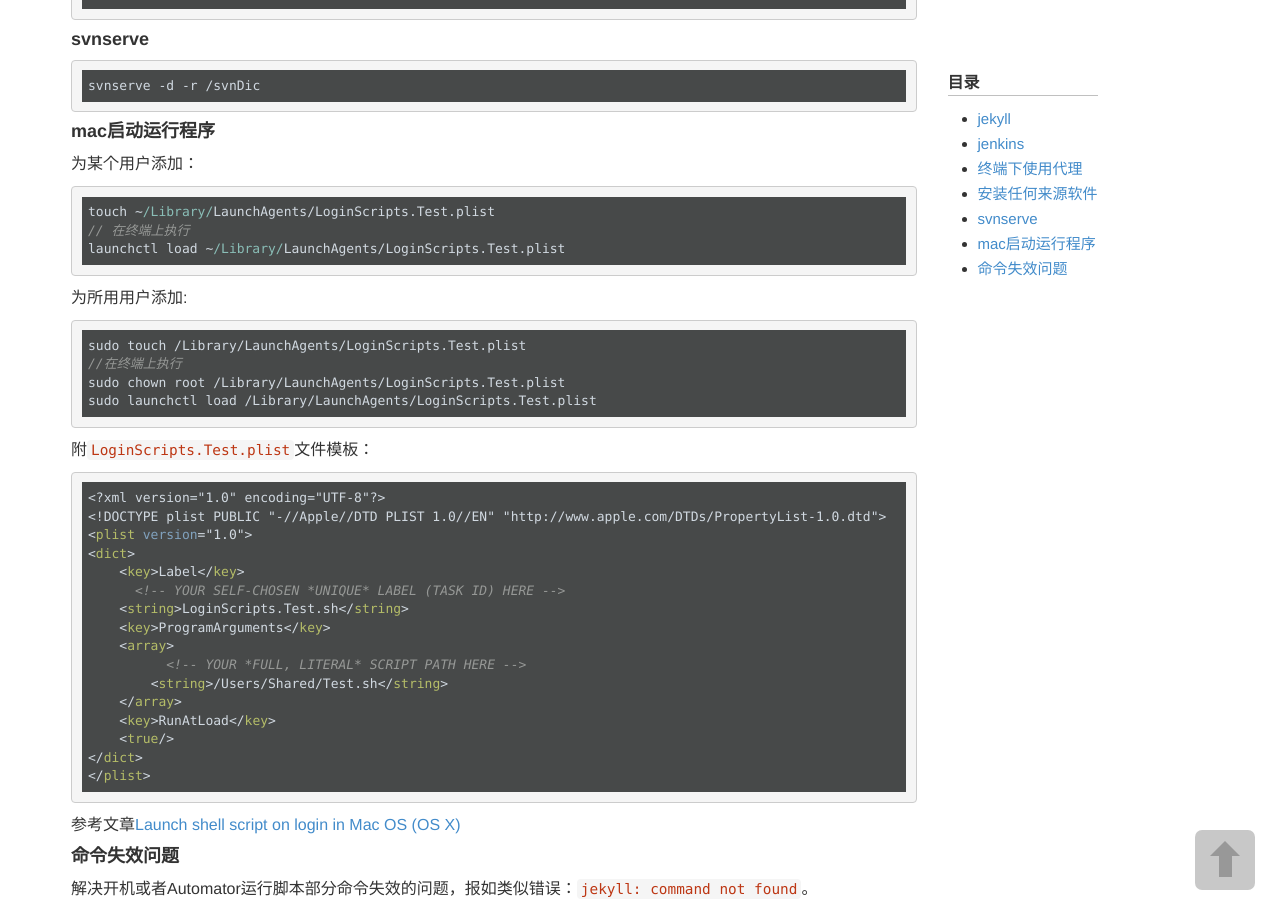
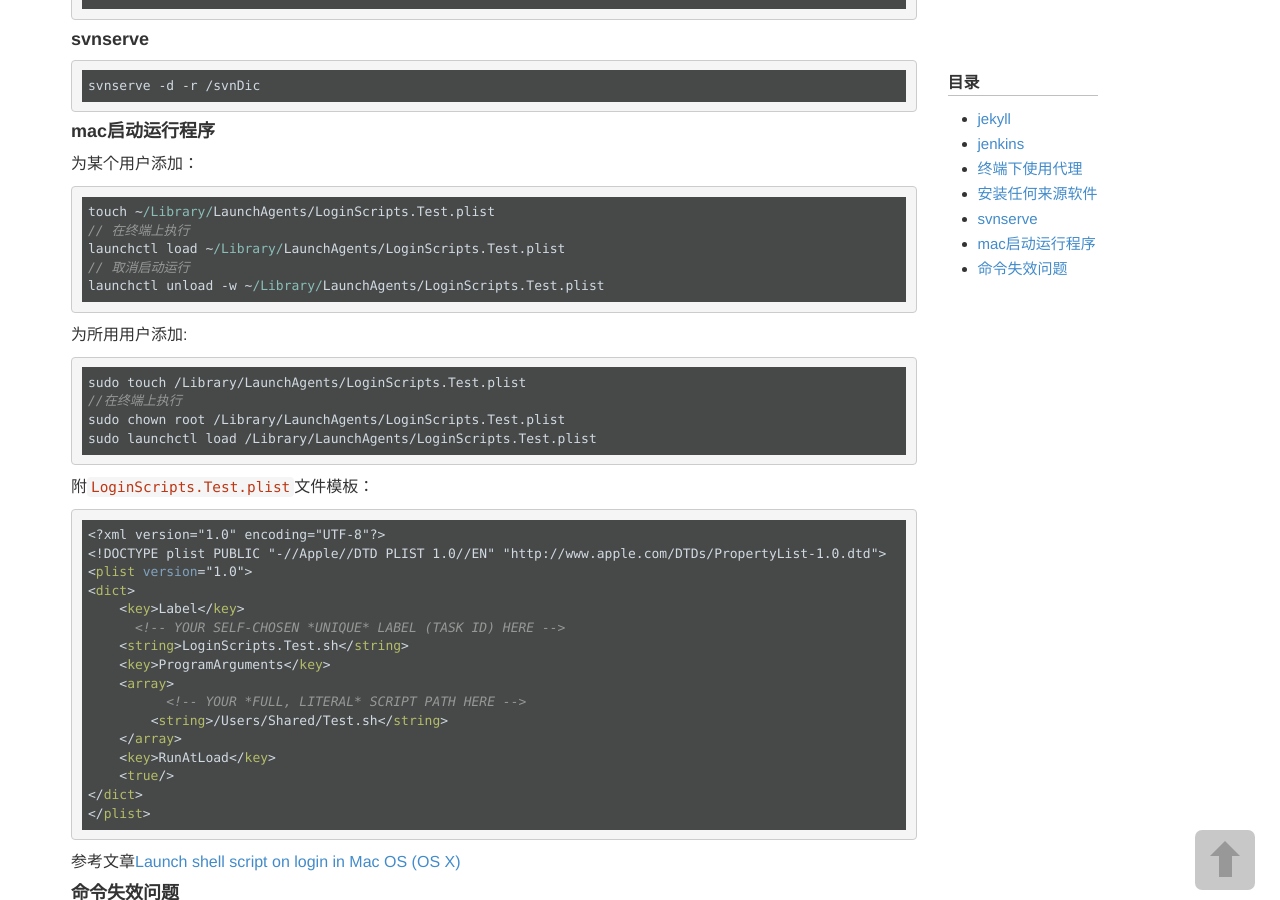
Before and after one commit to wigl/wigl.github.io, a Jekyll site: the page built from _posts/2016-05-20-some_command.md, in a window 1280 px wide and 900 px high, scrolled down 649 px. Built offline with Jekyll 4.4.1, drawn with Linux system fonts in a browser that asks for light colours.

Commit message:
增加取消开机运行程序的命令

`````diff
--- a/_posts/2016-05-20-some_command.md
+++ b/_posts/2016-05-20-some_command.md
@@ -53,6 +53,8 @@ svnserve -d -r /svnDic
 touch ~/Library/LaunchAgents/LoginScripts.Test.plist
 // 在终端上执行
 launchctl load ~/Library/LaunchAgents/LoginScripts.Test.plist
+// 取消启动运行
+launchctl unload -w ~/Library/LaunchAgents/LoginScripts.Test.plist
 ````
 
 为所用用户添加:
`````
